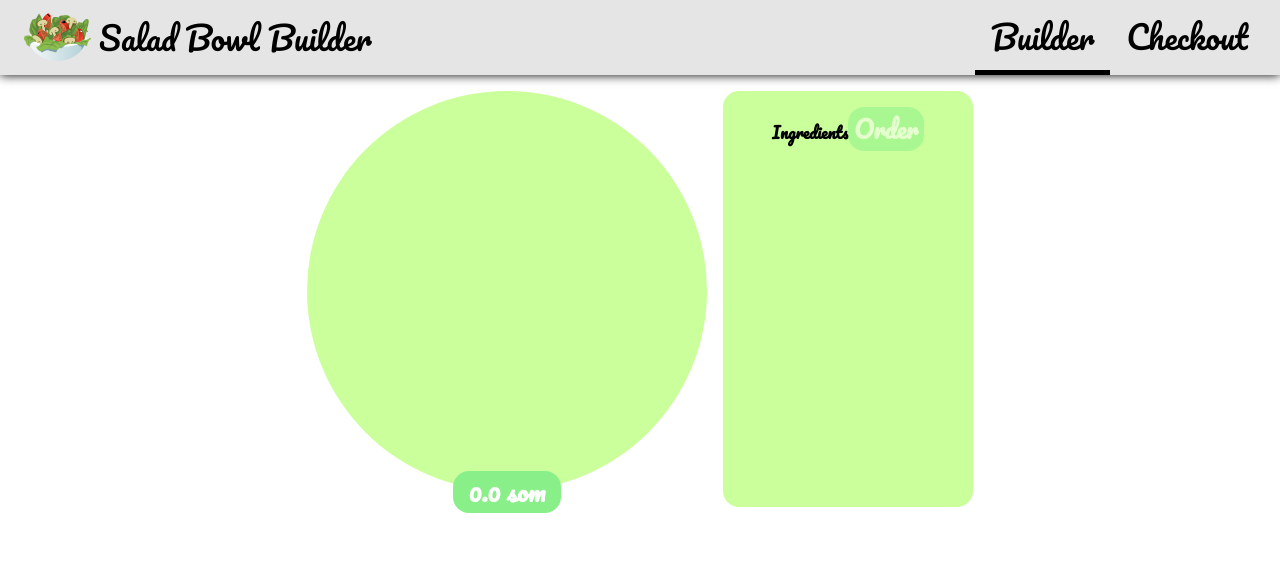
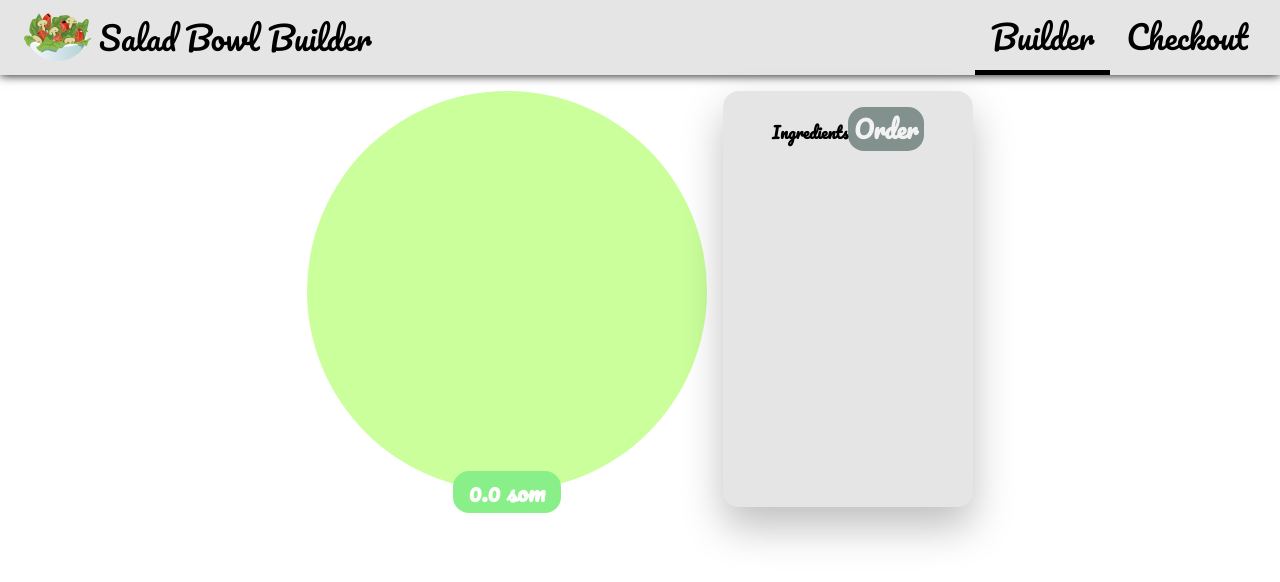
Before and after one commit to Kunduz-Imanalieva/builder, a React (Create React App) app: page / in a window 1280 px wide. Shown: the top 582 px of the page. Built offline with nearby package versions, Linux system fonts and the light colour scheme; no server answers.

Commit message:
made some color changes

```diff
--- a/src/components/SaladBuilder/SaladControls/SaladControls.module.css
+++ b/src/components/SaladBuilder/SaladControls/SaladControls.module.css
@@ -1,7 +1,10 @@
 .SaladControls{
     flex: 0 0 250px;
     border-radius: 1rem;
-    background-color: #caff9b;
     padding: 1rem;
     text-align: center;
+    box-shadow: 0px 20px 40px rgba(0, 0, 0, 0.25);
+    background: rgba(0,0,0,.1);
+    backdrop-filter: blur(5px);
+
 }
--- a/src/components/UI/Button/Button.module.css
+++ b/src/components/UI/Button/Button.module.css
@@ -1,14 +1,14 @@
 .Button {
     border: 0;
     border-radius: 1rem;
-    background-color: rgb(137, 240, 137);
+    background-color: #213F36;
     color: white;
     font-weight: bold;
     font-size: 1.5rem;
     cursor: pointer;
   }
   .Button:not(:disabled):hover {
-    background-color: rgb(0, 172, 120);
+    background-color: #0b1110;
   }
   .Button:focus {
     outline: none;
```
